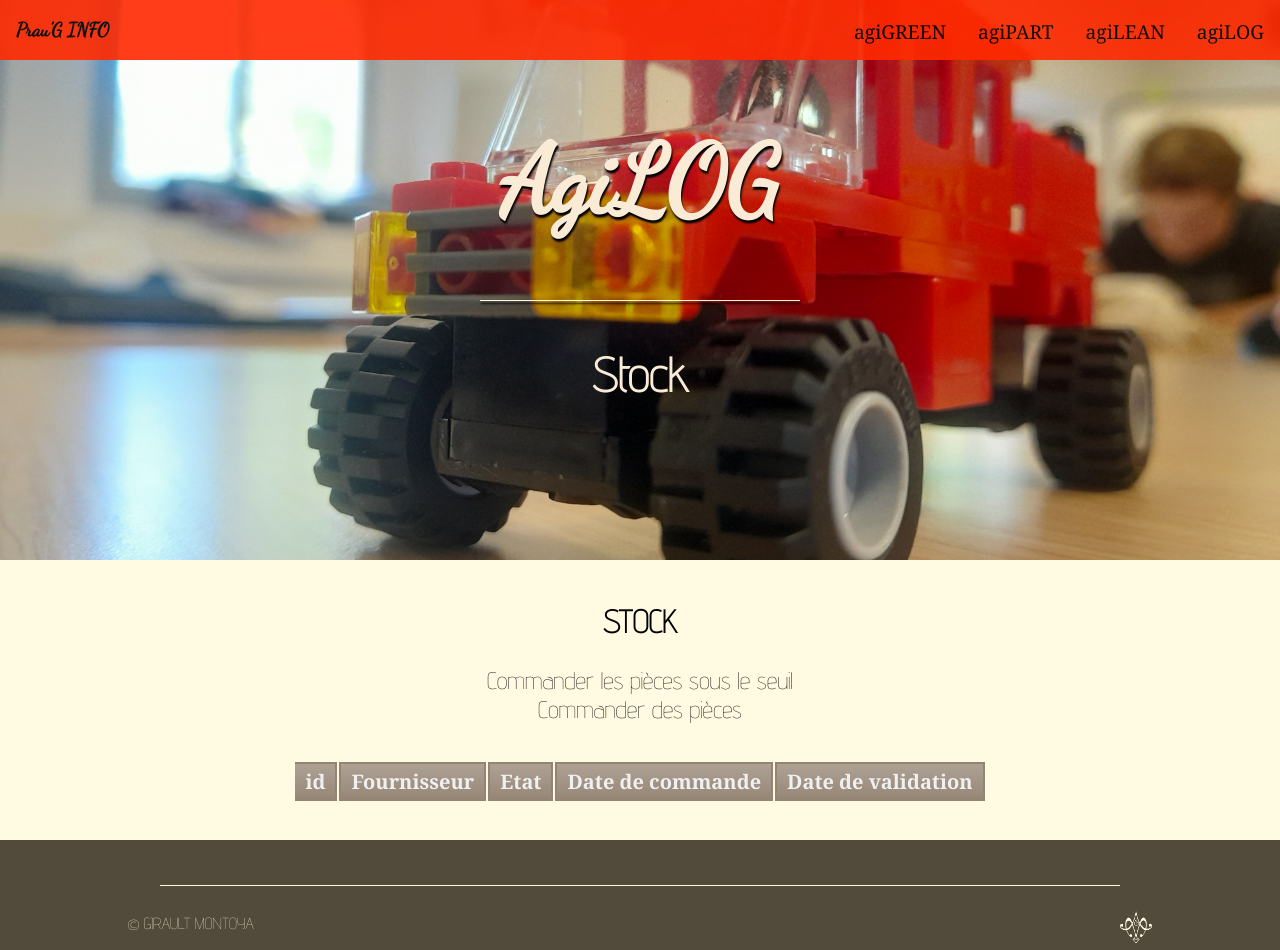
After one commit to Lilaschabert/Projet-Info-EDI, a Flask app: page /historique-commandes/1 in a window 1280 px wide. The commit adds this page. Run offline with Flask 2, Linux system fonts and the light colour scheme; data comes from the database, SQL or seed files in the repository; lists and menus that the app fills with data are empty.

Commit message:
affichage historique des commandes

```diff
--- a/main.py
+++ b/main.py
@@ -7,6 +7,7 @@ from fonction import *
 # ------------------
 app = Flask(__name__)
 app.secret_key = 'the random string'
+
 
 # ---------------------------------------
 # les différentes pages (fonctions VUES)
@@ -63,77 +64,98 @@ def stock():
 def init_stock():
     title = "Initialisation Stock AgiLog"
     liste_stock = affichage_stock()
-    liste_entete = ["Désignation","Code article"]
-    liste_case   = ["designation","code_article"]
-    liste_entete_input = ["Stock","Seuil de commande","Délai","Niveau de recomplétion"]
-    liste_case_input   = ["stock","seuil_commande",  "delai","niveau_recompletion"]
+    liste_entete = ["Désignation", "Code article"]
+    liste_case = ["designation", "code_article"]
+    liste_entete_input = ["Stock", "Seuil de commande", "Délai", "Niveau de recomplétion"]
+    liste_case_input = ["stock", "seuil_commande", "delai", "niveau_recompletion"]
     if request.method == 'POST':
-        liste_id=[piece["id"] for piece in liste_stock]
-        dict_pieces={}
+        liste_id = [piece["id"] for piece in liste_stock]
+        dict_pieces = {}
         for id_piece in liste_id:
-            dict_piececourante={}
+            dict_piececourante = {}
             for case_input in liste_case_input:
-                value=request.form[str(id_piece)+"-"+case_input]
-                if value=="None":
-                    value=None
-                elif case_input in ["stock","seuil_commande","niveau_recompletion"]:
+                value = request.form[str(id_piece) + "-" + case_input]
+                if value == "None":
+                    value = None
+                elif case_input in ["stock", "seuil_commande", "niveau_recompletion"]:
                     try:
-                        value=int(value)
+                        value = int(value)
                     except:
-                        flash(case_input+" doit être un entier")
+                        flash(case_input + " doit être un entier")
                         return redirect(url_for('init_stock'))
-                dict_piececourante[case_input]=value
-            dict_pieces[id_piece]=dict_piececourante
+                dict_piececourante[case_input] = value
+            dict_pieces[id_piece] = dict_piececourante
         try:
             sql_init_stock(dict_pieces)
             flash("Stock initiés!")
         except:
             flash("Problème d'initialisation")
         return redirect(url_for('init_stock'))
-    return render_template('page initialisation stock.html', title=title, liste_stock=liste_stock, liste_entete=liste_entete,
-                           liste_case=liste_case,liste_entete_input=liste_entete_input,liste_case_input=liste_case_input)
+    return render_template('page initialisation stock.html', title=title, liste_stock=liste_stock,
+                           liste_entete=liste_entete,
+                           liste_case=liste_case, liste_entete_input=liste_entete_input,
+                           liste_case_input=liste_case_input)
 
 
 @app.route('/commande_pieces', methods=['GET', 'POST'])
 def commande_pieces():
     """Affiche toutes les pièces dont le stock fictif (stock réel+stock en commande) est en dessus du seuil de commande
-    La case de la quantité à commander est pré-rempli avec le delta entre le stock fictif et le niveau de recompletion
-    On peut générer la page pour commander toute les pièces (ou partie en mettant 'None' pour les pièces que l'on ne veut pas commander)
+    La case de la quantité à commander est prérempli avec le delta entre le stock fictif et le niveau de recompletion
+    On peut générer la page pour commander toutes les pièces (ou partie en mettant 'None' pour les pièces que l'on ne veut pas commander)
     en rajoutant ?forcer=True à la fin de l'URL"""
     title = "Commande de pièces par AgiLog"
 
-    liste_entete = ["Désignation","Code article", "Fournisseur","Stock","Stock fictif","Seuil de commande","Niveau de recomplétion"]
-    liste_case   = ["designation","code_article", "nom",        "stock","stock_fictif","seuil_commande","niveau_recompletion"]
+    liste_entete = ["Désignation", "Code article", "Fournisseur", "Stock", "Stock fictif", "Seuil de commande",
+                    "Niveau de recomplétion"]
+    liste_case = ["designation", "code_article", "nom", "stock", "stock_fictif", "seuil_commande",
+                  "niveau_recompletion"]
     liste_entete_input = ["Quantité à commander"]
-    liste_case_input   = ["commande_default"]
+    liste_case_input = ["commande_default"]
 
     filtre = True
     if request.method == 'GET':
         forcer = request.args.get("forcer")
         if forcer == "True":
-            filtre=False
+            filtre = False
     liste_stock = affichage_stock_commande(filtre=filtre)
     if request.method == 'POST':
-        liste_code_article=[piece["code_article"] for piece in liste_stock]
-        dict_pieces={}
+        liste_code_article = [piece["code_article"] for piece in liste_stock]
+        dict_pieces = {}
         for code_article in liste_code_article:
-            value=request.form[str(code_article)]
-            if value!="None":
+            value = request.form[str(code_article)]
+            if value != "None":
                 try:
-                    value=int(value)
+                    value = int(value)
                 except:
                     flash("La quantité à commander doit être un entier (ou 'None')")
                     return redirect(url_for('commande_pieces'))
-                dict_pieces[code_article]=value
-        date_commande=request.form["date"]
+                dict_pieces[code_article] = value
+        date_commande = request.form["date"]
         try:
-            passer_commande(dict_pieces,date_commande)
+            passer_commande(dict_pieces, date_commande)
             flash("Commande(s) envoyée(s)!")
         except:
             flash("Problème lors de la commande")
         return redirect(url_for('commande_pieces'))
     return render_template('page commande pieces.html', title=title, liste_stock=liste_stock, liste_entete=liste_entete,
-                           liste_case=liste_case,liste_entete_input=liste_entete_input,liste_case_input=liste_case_input)
+                           liste_case=liste_case, liste_entete_input=liste_entete_input,
+                           liste_case_input=liste_case_input)
+
+
+@app.route('/historique-commandes/<string:entite>')
+def historique(entite):
+    if entite == "AgiLog":
+        nom_fournisseur = ""
+    else:
+        nom_fournisseur = entite
+    title = "Historique "+entite
+    liste_commandes = historique_commande(nom_fournisseur=nom_fournisseur)
+    print(liste_commandes)
+    liste_noms_entete = ["id", "Fournisseur","Etat","Date de commande","Date de validation"]
+    liste_noms_case   = ["id","nom",         "etat","date_commande",   "date_validation"]
+    return render_template('page historique commande.html', title=title, liste_commandes=liste_commandes,
+                           liste_noms_entete=liste_noms_entete,
+                           liste_noms_case=liste_noms_case)
 
 
 # ---------------------------------------
--- a/requete_sql.py
+++ b/requete_sql.py
@@ -13,10 +13,11 @@ def connection_bdd():
 def historique_commande(nom_fournisseur=""):
     """Requetes pour les pages d'historique des commandes"""
     conn, cur = connection_bdd()
-    querry = """SELECT id,date_commande,date_validation,etat FROM commande_pieces"""
+    querry = """SELECT commande_pieces.id,date_commande,date_validation,etat,nom FROM commande_pieces
+    JOIN fournisseur ON fournisseur.id=commande_pieces.idFournisseur"""
     if nom_fournisseur != "":
-        querry += "JOIN fournisseur ON fournisseur.id=commande_pieces.idFournisseur WHERE fournisseur.nom=" + nom_fournisseur
-    cur.execute(querry + ";")
+        querry += " WHERE fournisseur.nom='" + nom_fournisseur +"'"
+    cur.execute(querry + " ORDER BY date_commande;")
     lignes = cur.fetchall()
     conn.close()
     return lignes
@@ -50,7 +51,7 @@ def expedition_commande(id_commande):
 
 # page validations des receptions de commandes
 def commandes_pieces_recu():
-    """Requete pour renvoyer la listes des commandes reçues par AgiLog, non encore validée/invalidée"""
+    """Requete pour renvoyer la listes des id des commandes reçues par AgiLog, non encore validée/invalidée"""
     conn, cur = connection_bdd()
     querry = """SELECT id FROM commande_pieces
     WHERE etat='envoyee';"""
--- a/templates/page agiGREEN.html
+++ b/templates/page agiGREEN.html
@@ -12,8 +12,9 @@
 		</div>
 		<div class = "listeliens">
 			<ul>
-				<li id="agigreenlien1"><a href="#">agigreen lien 1</a></li>
-				<li id="agigreenlien2"><a href="#">agigreen lien 2</a></li>
+				<li><a href='{{ url_for("historique", entite="AgiGreen") }}'>Historique des commandes</a></li>
+				<li><a href="#">agigreen lien 1</a></li>
+				<li><a href="#">agigreen lien 2</a></li>
 			</ul>
 		</div>
 	</section>
--- a/templates/page agiPART.html
+++ b/templates/page agiPART.html
@@ -13,8 +13,9 @@
 		</div>
 		<div class = "listeliens">
 			<ul>
-				<li id="agipartlien1"><a href="#">agipart lien 1</a></li>
-				<li id="agipartlien2"><a href="#">agipart lien 2</a></li>
+				<li><a href='{{ url_for("historique", entite="AgiPart") }}'>Historique des commandes</a></li>
+				<li><a href="#">agipart lien 1</a></li>
+				<li><a href="#">agipart lien 2</a></li>
 			</ul>
 		</div>
 	</section>
--- /dev/null
+++ b/templates/page historique commande.html
@@ -0,0 +1,39 @@
+{% extends "base.html" %}
+{% block content %}
+<div id = "imagePrincipale">
+	<h1>AgiLOG</h1>
+	<div id = "premierTrait"></div>
+	<h3>Stock</h3>
+</div>
+
+<div id ="mainBody">
+	<section id = "presentation">
+		<div id = "textIntro">
+			<h2>Stock</h2>
+			<li class="listeliens"><a href='{{ url_for("commande_pieces") }}'>Commander les pièces sous le seuil</a></li>
+			<li class="listeliens"><a href='{{ url_for("commande_pieces",forcer="True") }}'>Commander des pièces</a></li>
+		</div>
+	</section>
+
+	<section id="stock">
+		<table class="cinereousTable">
+			<thead>
+				<tr>
+					{% for entete in liste_noms_entete %}
+					<th>{{entete}}</th>
+					{% endfor %}
+				</tr>
+			</thead>
+			<tbody>
+				{% for commande in liste_commandes %}
+					<tr>
+						{% for case in liste_noms_case %}
+						<td>{{commande[case]}}</td>
+						{% endfor%}
+					</tr>
+				{% endfor %}
+			</tbody>
+		</table>
+	</section>
+</div>
+{% endblock %}
```
Also changed, not shown: templates/page agiLOG.html (+5 -4 lines).
